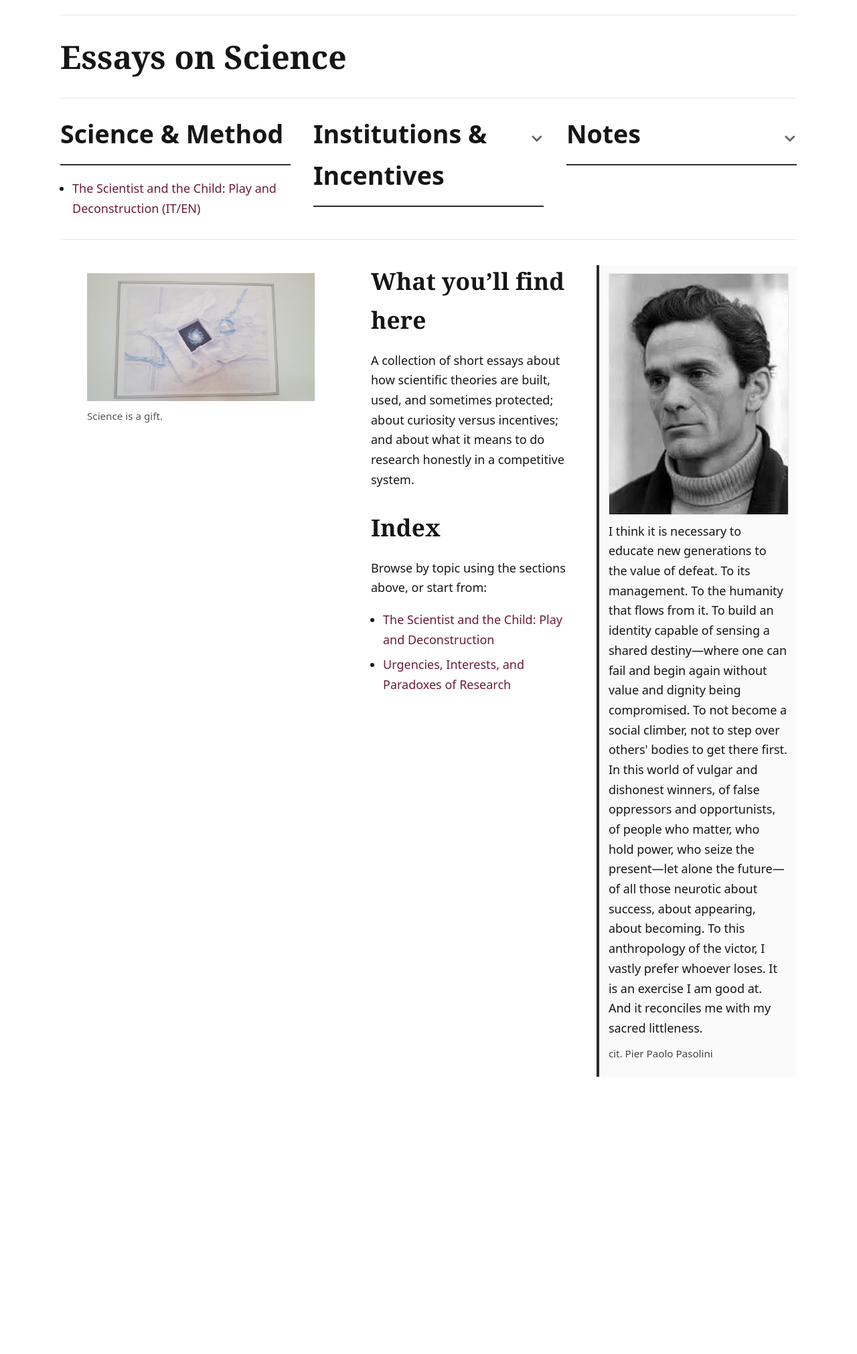
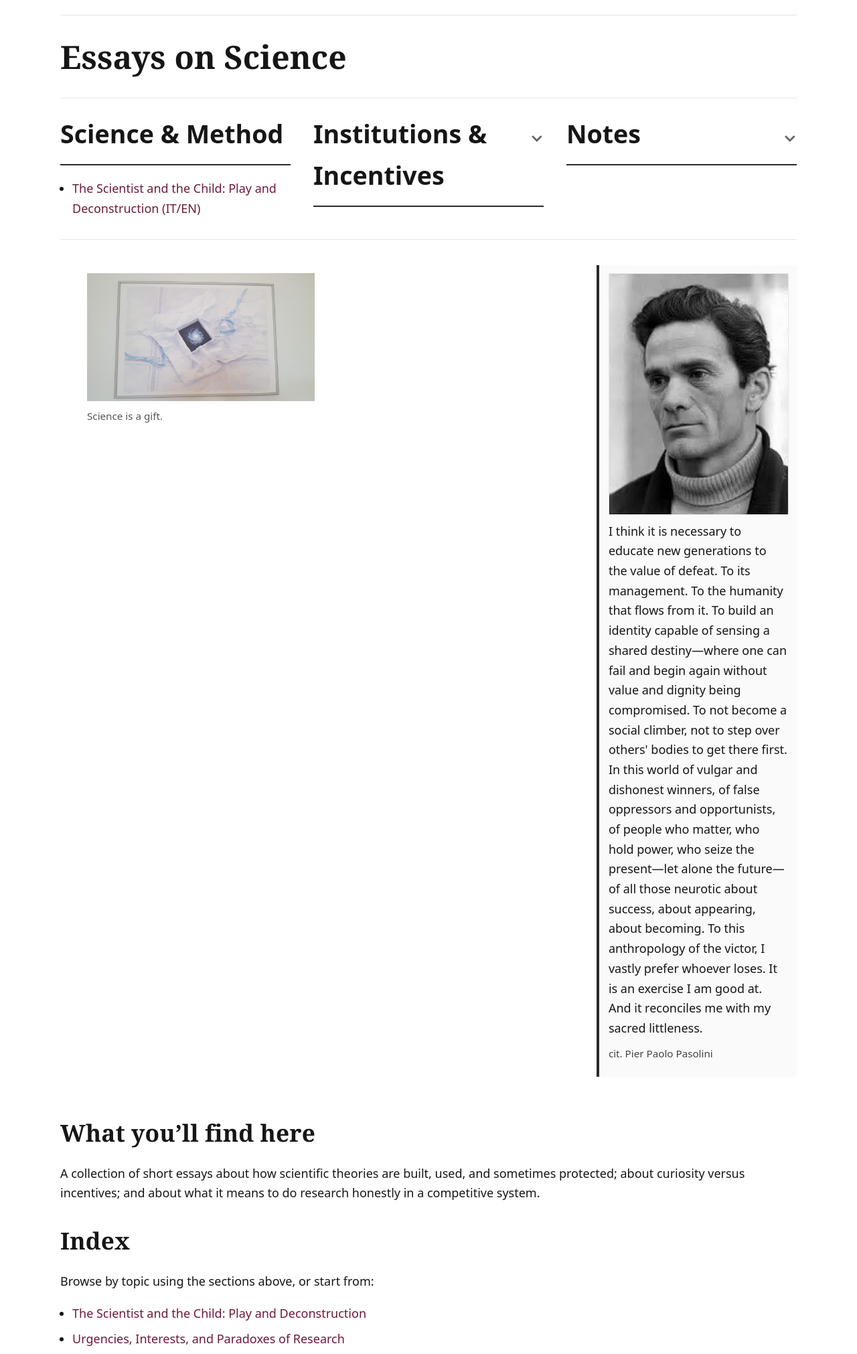
Before and after one commit to ldicairano/website, a Jekyll site: the page essays-on-science/index.html, which Jekyll copies as it is, in a window 1280 px wide. Shown: the whole page at 67% size. Built offline with Jekyll 4.4.1, drawn with Linux system fonts in a browser that asks for light colours; before the commit the page ends 1670 px from its top, so only the background shows below that.

Commit message:
Update site

```diff
--- a/essays-on-science/index.html
+++ b/essays-on-science/index.html
@@ -97,6 +97,9 @@ And it reconciles me with my sacred littleness.
 </div>
 
       <div>
+    </section>
+
+    <section class="one">
 
       <div>
         <h2 class="h2">What you’ll find here</h2>
```
Lines whose indentation alone changed are shown as unchanged.
